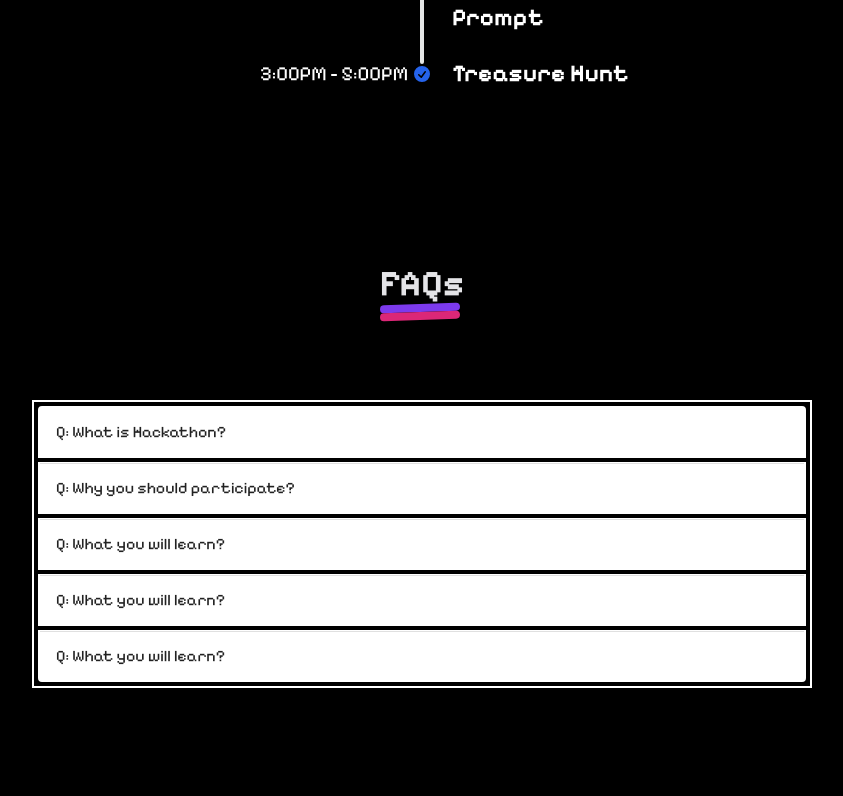
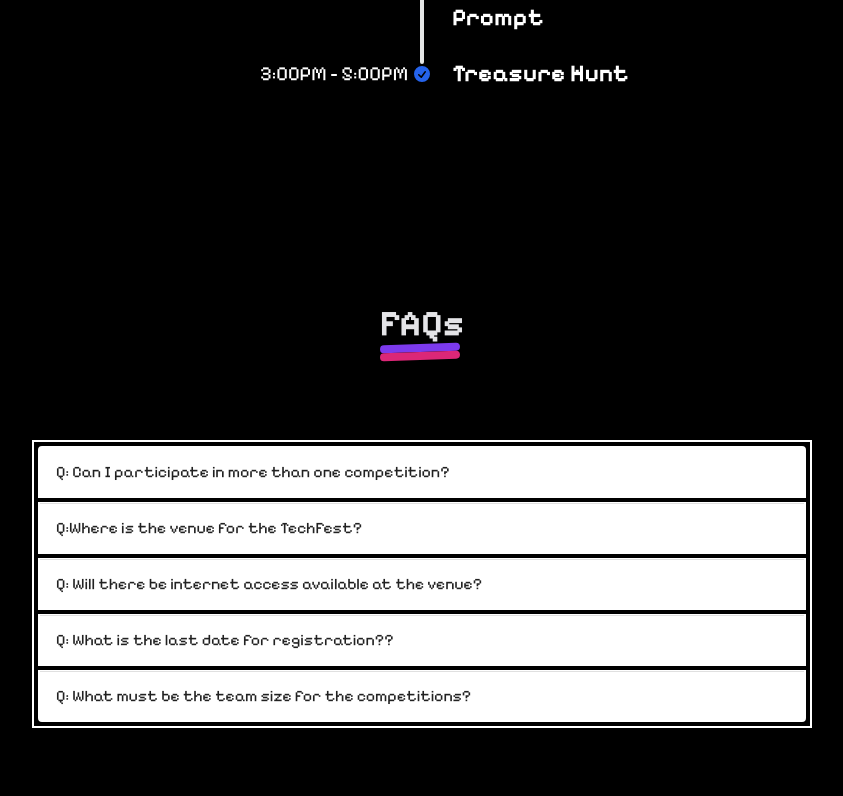
Before and after one commit to 7sumona02/tech_fest, a Next.js app: page / in a window 1280 px wide. Shown: the part 6044-6840 px from the top of the page, without its empty margins (218-1061 px from the left). Built offline with nearby package versions, Linux system fonts and the light colour scheme.

Commit message:
minor changes

```diff
--- a/app/components/Faq.tsx
+++ b/app/components/Faq.tsx
@@ -8,7 +8,7 @@ import Button from '@mui/material/Button';
 
 const Faq = () => {
   return (
-    <div className='bg-black h-screen w-full flex flex-col justify-center items-center pt-[700px] pb-[600px] md:pt-[100px]'>
+    <div className='bg-black h-screen w-full flex flex-col justify-center items-center pt-[800px] pb-[600px] md:pt-[180px]'>
 
         <div className='-translate-y-[80px]'>
             <h1 className='text-4xl font-bold text-center text-zinc-200 pt-[500px]'>FAQs</h1>
@@ -23,11 +23,10 @@ const Faq = () => {
           aria-controls="panel1-content"
           id="panel1-header"
         >
-          Q: What is Hackathon?
+          Q: Can I participate in more than one competition?
         </AccordionSummary>
         <AccordionDetails>
-          A: Lorem ipsum dolor sit amet, consectetur adipiscing elit. Suspendisse
-          malesuada lacus ex, sit amet blandit leo lobortis eget.
+          A: Yes, one can participate in multiple competitions. However, they must not be at the same time.
         </AccordionDetails>
       </Accordion>
       <Accordion className='bg-black text-white border-2 border-white'>
@@ -36,11 +35,10 @@ const Faq = () => {
           aria-controls="panel2-content"
           id="panel2-header"
         >
-          Q: Why you should participate?
+          Q:Where is the venue for the TechFest?
         </AccordionSummary>
         <AccordionDetails>
-          A: Lorem ipsum dolor sit amet, consectetur adipiscing elit. Suspendisse
-          malesuada lacus ex, sit amet blandit leo lobortis eget.
+          A: The competitions mentioned under TechFest 1.0 will be held at Shaheed Sukhdev College of Business Studies.
         </AccordionDetails>
       </Accordion>
       <Accordion className='bg-black text-white border-2 border-white'>
@@ -49,11 +47,10 @@ const Faq = () => {
           aria-controls="panel3-content"
           id="panel3-header"
         >
-          Q: What you will learn?
+          Q: Will there be internet access available at the venue?
         </AccordionSummary>
         <AccordionDetails>
-          A: Lorem ipsum dolor sit amet, consectetur adipiscing elit. Suspendisse
-          malesuada lacus ex, sit amet blandit leo lobortis eget.
+          A:Yes, while all participants will have access to Wi-Fi, it is recommended that they also arrange their own internet connection in case of any issues.
         </AccordionDetails>
       </Accordion>
       <Accordion className='bg-black text-white border-2 border-white'>
@@ -62,11 +59,10 @@ const Faq = () => {
           aria-controls="panel3-content"
           id="panel3-header"
         >
-          Q: What you will learn?
+          Q: What is the last date for registration??
         </AccordionSummary>
         <AccordionDetails>
-          A: Lorem ipsum dolor sit amet, consectetur adipiscing elit. Suspendisse
-          malesuada lacus ex, sit amet blandit leo lobortis eget.
+          A: The last date of registration for all the competitions is 25th August 2024.
         </AccordionDetails>
       </Accordion>
       <Accordion className='bg-black text-white border-2 border-white'>
@@ -75,11 +71,10 @@ const Faq = () => {
           aria-controls="panel3-content"
           id="panel3-header"
         >
-          Q: What you will learn?
+          Q: What must be the team size for the competitions?
         </AccordionSummary>
         <AccordionDetails>
-          A: Lorem ipsum dolor sit amet, consectetur adipiscing elit. Suspendisse
-          malesuada lacus ex, sit amet blandit leo lobortis eget.
+          A: The required team size for different events will be different as mentioned in the “Events” section.
         </AccordionDetails>
       </Accordion>
             </div>
--- a/app/page.tsx
+++ b/app/page.tsx
@@ -32,7 +32,7 @@ const page = () => {
       <Venue />
       <EventTimeline />
       <Faq />
-      <div className='-translate-x-10 md:translate-x-0'>
+      <div className='-translate-x-10 md:translate-x-0 md:pt-0 pt-20'>
         <Link href='#home'>
           <Footer />
         </Link>
```
